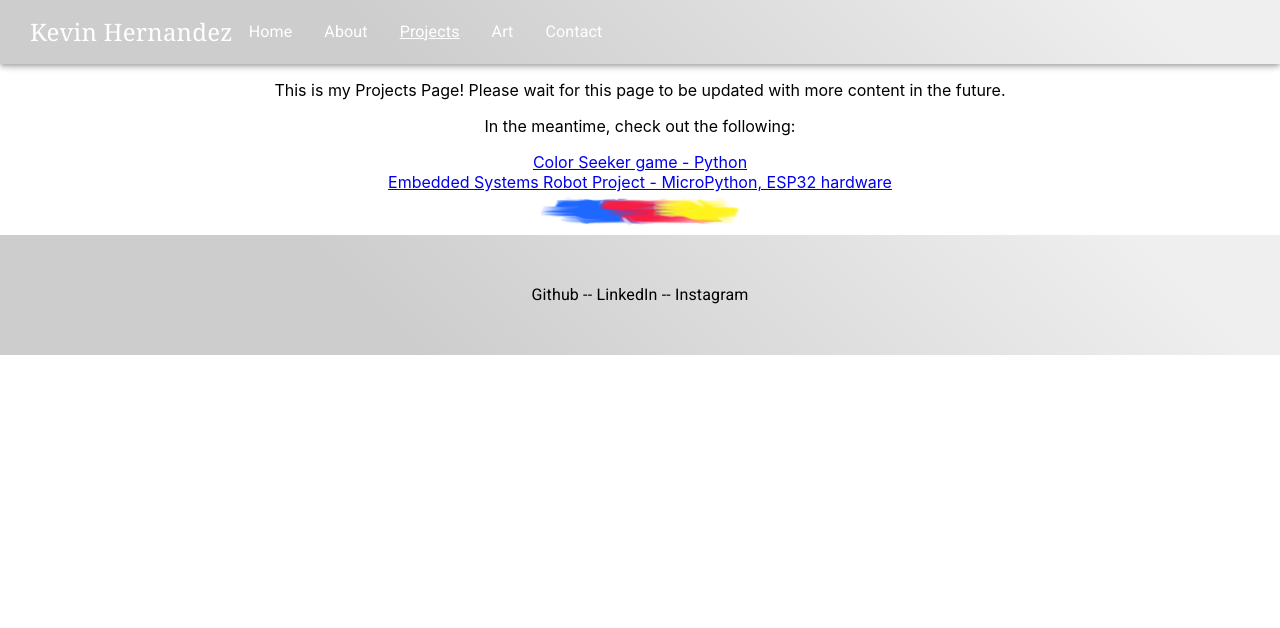
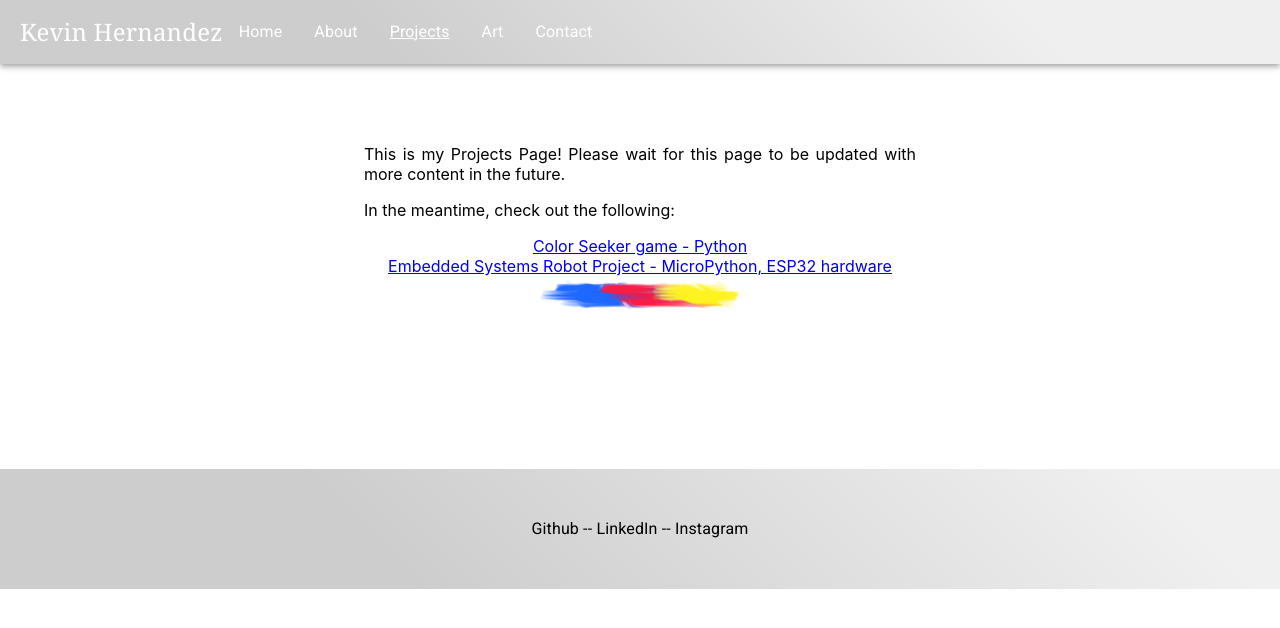
Before and after one commit to Krizeon/krizeon.github.io, a React (Create React App) app: page / in a window 1280 px wide. Both pictures are taken after a click on the item "Projects". Shown: the top 628 px of the page. Built offline with nearby package versions, Linux system fonts and the light colour scheme.

Commit message:
-adjusted formatting in several pages, mostly focusing on padding -went back to a fixed menu bar

```diff
--- a/src/App.js
+++ b/src/App.js
@@ -51,9 +51,8 @@ function App() {
 
   return (
     <div className="App">
+      <Headers name="Kevin" page={page} setPage={handleSetPage}/>
       <Container maxWidth="lg">
-
-      <Headers name="Kevin" page={page} setPage={handleSetPage}/>
       <Toolbar/>
       {page === "Home" && (<Home posts={posts}/>)}
       {page === "About"  && (<About/>)}
--- a/src/components/Contact.js
+++ b/src/components/Contact.js
@@ -2,7 +2,10 @@ import React from 'react';
 import ContentSeparator from './ContentSeparator'
 import { makeStyles } from '@material-ui/core/styles';
 import TextField from '@material-ui/core/TextField';
+import TextareaAutosize from '@material-ui/core/TextareaAutosize';
 import Grid from '@material-ui/core/Grid';
+import Container from '@material-ui/core/Container';
+
 
 const useStyles = makeStyles((theme) => ({
   root: {
@@ -16,8 +19,9 @@ const useStyles = makeStyles((theme) => ({
 const Contact = () => {
   const classes = useStyles();
   return(
-    <div>
-      <p>
+    <Container maxWidth="sm">
+      <div maxWidth="50">
+        <p align="justify">
           This is my Contact Page! Reach me at my email until this page
           is completed. Note: The form below is currently under construction.
           It will not send a message right now!
@@ -26,10 +30,11 @@ const Contact = () => {
            <TextField required id="filled-basic" label="Full Name" variant="filled" />
            <TextField required id="filled-basic" label="Email" variant="filled" />
            <TextField id="filled-basic" label="Company" variant="filled" />
-           <TextField required id="filled-basic" label="Message" variant="outlined" />
          </form>
+         <TextareaAutosize aria-label="Message" minRows={15} placeholder="Say your piece..." />
         <ContentSeparator/>
       </div>
+  </Container>
   );
 }
 
--- a/src/components/FooterBar.js
+++ b/src/components/FooterBar.js
@@ -8,15 +8,19 @@ import Container from '@material-ui/core/Container';
 
 const useStyles = makeStyles((theme) => ({
   footer: {
-    background: 'linear-gradient(45deg, #cdcdcd 30%, #efefef 90%)',
+    background: 'linear-gradient(45deg, #cdcdcd 30%, #efefefef 90%)',
     // marginTop: theme.spacing(8),
     padding: theme.spacing(6, 0),
   },
+  spacing: {
+      padding: '150px 0 0 0'
+  }
 }));
 
 const FooterBar = () => {
   const classes = useStyles();
   return (
+    <div className={classes.spacing}>
       <footer className={classes.footer}>
         <Container>
           <Typography component="div" style={{ backgroundColor: '#fffffff'}} >
@@ -41,6 +45,7 @@ const FooterBar = () => {
         </Typography>
       </Container>
     </footer>
+  </div>
   );
 }
 
--- a/src/components/Headers.js
+++ b/src/components/Headers.js
@@ -10,7 +10,7 @@ import Menu from './Menu';
 
 const useStyles = makeStyles((theme) => ({
   root: {
-    flexGrow: 1,
+    flexGrow: 5,
     overflow: 'auto',
   },
   cornerHeader: {
@@ -25,12 +25,12 @@ const useStyles = makeStyles((theme) => ({
     flexGrow: 1,
   },
   bar: {
-    background: 'linear-gradient(45deg, #cdcdcd 30%, #efefef 90%)',
+    background: 'linear-gradient(45deg, #cdcdcd 30%, #efefef 80%)',
     boxShadow: '0 3px 5px 2px rgba(163, 193, 173, .3)',
     overflow: 'auto',
     color: 'white',
-    height: 40,
-    padding: '0 30px',
+    height: 60,
+    padding: '0 20px',
   },
 }));
 
@@ -39,8 +39,7 @@ const Headers = ({name, page, setPage}) => {
   const [menu, setMenu] = useState(false);
 
   return (
-    <div className={classes.root}>
-      <AppBar position="fixed" className={classes.root}>
+      <AppBar position="static" className={classes.root}>
         <Toolbar className={classes.bar}>
           <Typography variant="h6" className={classes.cornerHeader}>
             Kevin Hernandez
@@ -56,7 +55,6 @@ const Headers = ({name, page, setPage}) => {
           </Toolbar>
 
       </AppBar>
-    </div>
   );
 }
 
--- a/src/components/Home.js
+++ b/src/components/Home.js
@@ -41,7 +41,6 @@ const Home = ({posts}) => {
           {posts.map((post) => (
                 <BlogPost key={post.title} post={post} />
               ))}
-          <Content></Content>
         </div>
       </Container>
   );
--- a/src/components/ImageCollection.js
+++ b/src/components/ImageCollection.js
@@ -131,7 +131,6 @@ const ImageCollection = () => {
     <div className={classes.root}>
       <ImageList className={classes.imageList} rowHeight={300} cols={4}>
         <ImageListItem key="Subheader" cols={2} style={{ height: 'auto' }}>
-          <ListSubheader component="div">Paintings</ListSubheader>
         </ImageListItem>
           {itemData.map((item, index) => (
             item.key = index,
--- a/src/components/Projects.js
+++ b/src/components/Projects.js
@@ -1,13 +1,18 @@
 import React from 'react';
 import ContentSeparator from './ContentSeparator';
 import ImageCollection from './ImageCollection';
+import Container from '@material-ui/core/Container';
 
 const Projects = () => {
   return(
-    <div>
-      <p>This is my Projects Page! Please wait for this page to be updated
-      with more content in the future.</p>
-    <p>In the meantime, check out the following:</p>
+    <Container maxWidth="sm">
+      <div maxWidth="50">
+        <p align="justify">
+          This is my Projects Page! Please wait for this page to be updated
+        with more content in the future.
+      </p>
+      <p align="justify">
+        In the meantime, check out the following:</p>
         <a href="https://github.com/Krizeon/Color-seeker-game">
           Color Seeker game - Python
         </a>
@@ -17,6 +22,7 @@ const Projects = () => {
         </a>
         <ContentSeparator/>
       </div>
+  </Container>
   );
 }
 
```
Lines whose indentation alone changed are shown as unchanged.
